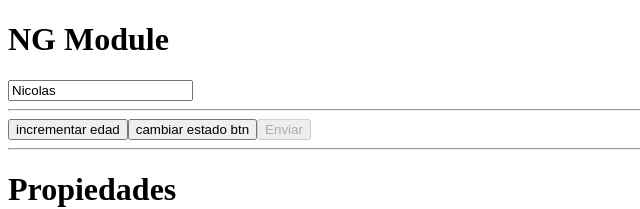
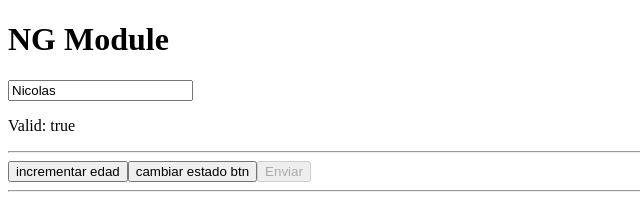
Before and after one commit to perezL22/my-store, an Angular app: page / in a window 1280 px wide. Shown: the top 209 px of the page, without its empty margins (0-640 px from the left). Built offline with nearby package versions, Linux system fonts and the light colour scheme.

Commit message:
valid ngmodule

```diff
--- a/src/app/app.component.html
+++ b/src/app/app.component.html
@@ -1,5 +1,6 @@
 <h1>NG Module</h1>
-<input type="text" [(ngModel)]="person.name" />
+<input type="text" required #nameInput="ngModel" [(ngModel)]="person.name" />
+<p>Valid: {{ nameInput.valid }}</p>
 <hr/>
 <button (click)="increAge()">incrementar edad</button>
 <button (click)="toggelBtn()">cambiar estado btn</button>
```
